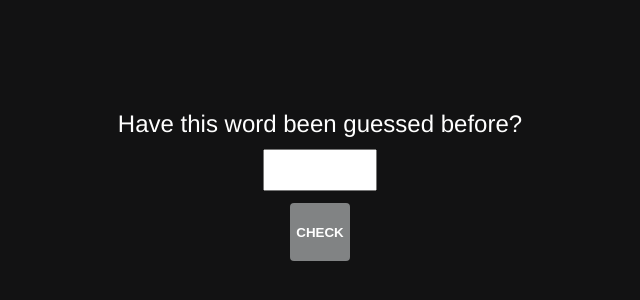
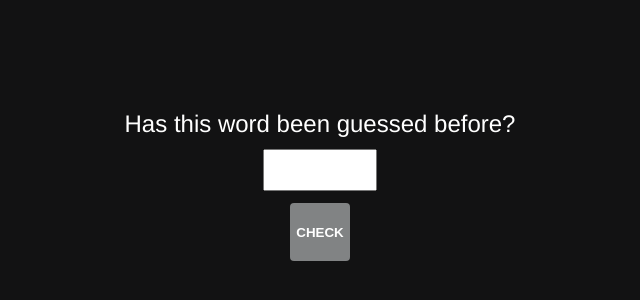
Before and after one commit to momothepikachu/wordleYet, a plain HTML site: page index.html in a window 1280 px wide. Shown: the part 222-522 px from the top of the page, without its empty margins (320-960 px from the left). Drawn offline with Linux system fonts and the light colour scheme.

Commit message:
fix: typo

```diff
--- a/index.html
+++ b/index.html
@@ -10,7 +10,7 @@
   </head>
   <body>
     <label>
-        Have this word been guessed before?
+        Has this word been guessed before?
         <input class="word" type="text" maxlength="5" size="5"></input>
     </label>
     <button class="checkHistory">Check</button>
```
